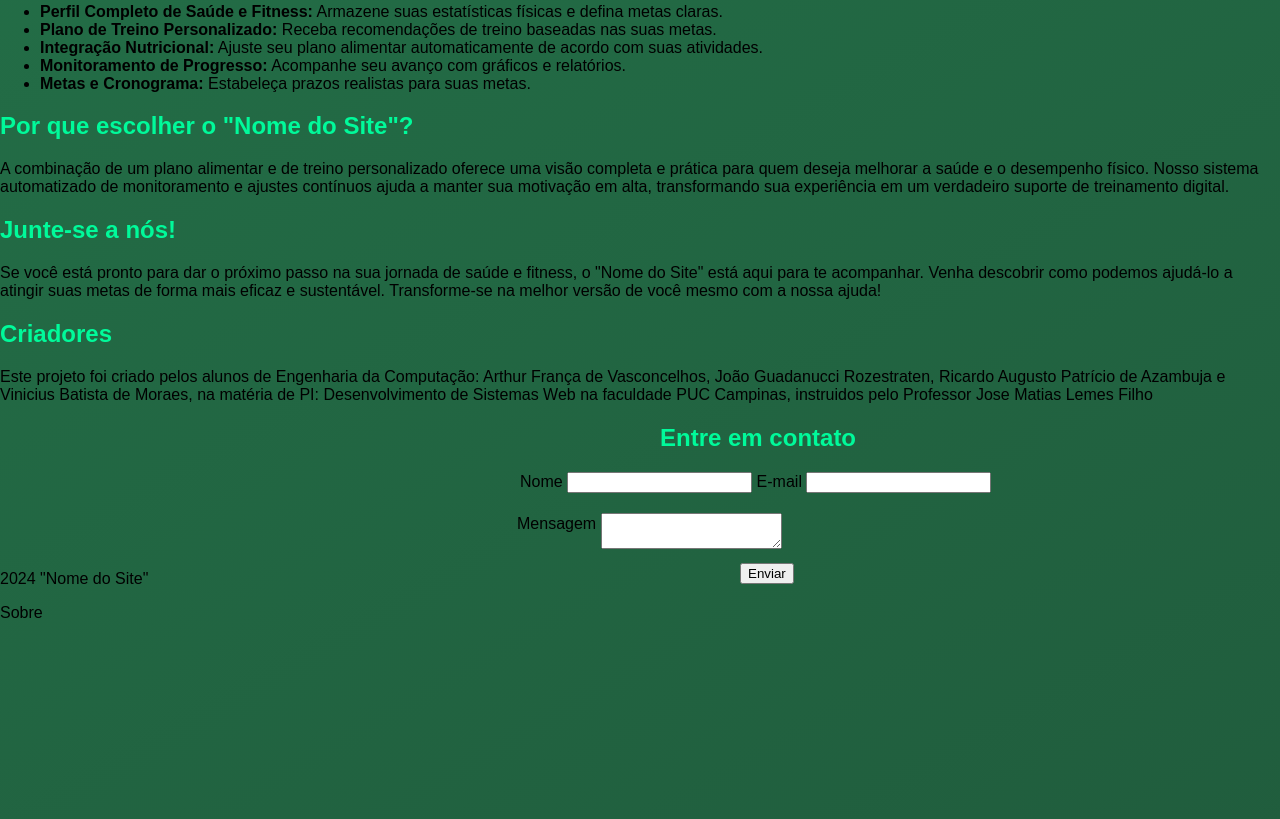
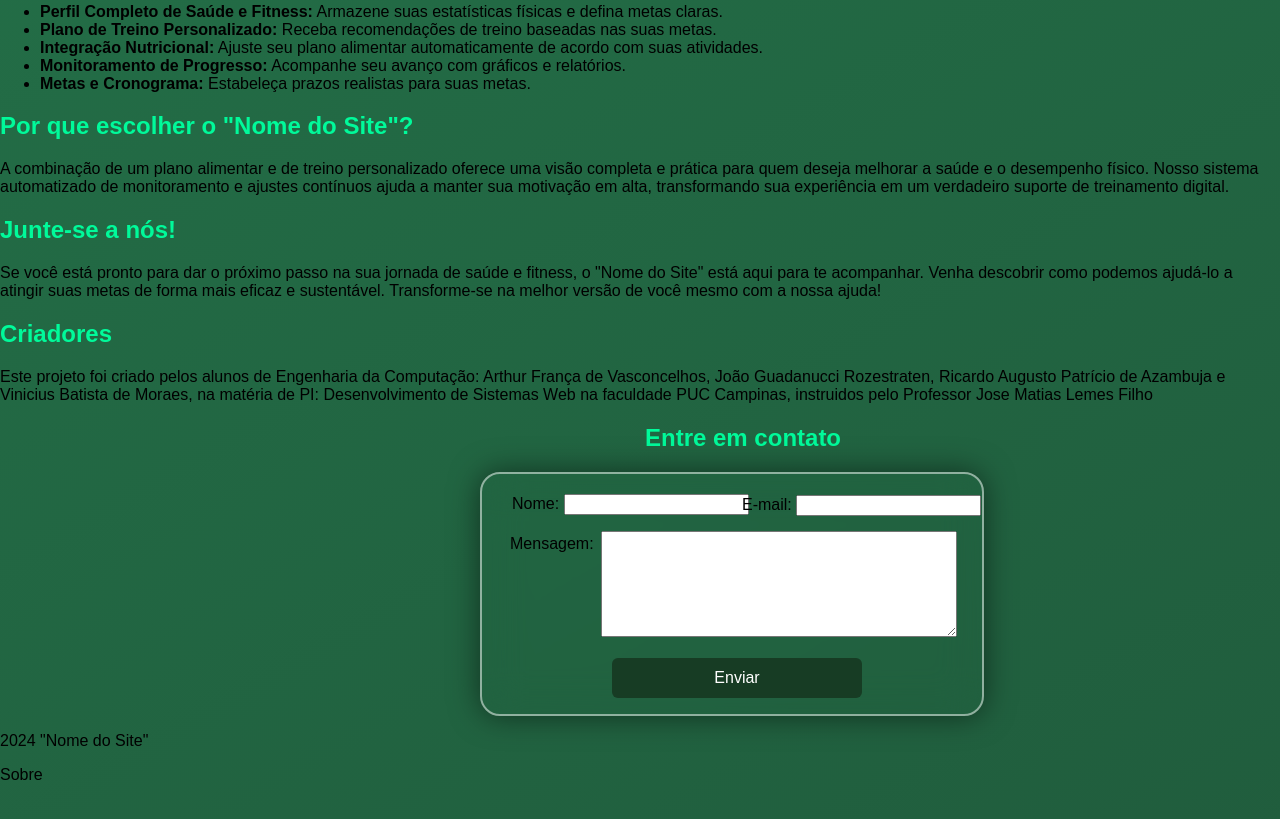
Before and after one commit to JoaoRozestraten/ProjetoIntegrador, a website: page public/sobre.html in a window 1280 px wide. Shown: the part 385-1204 px from the top of the page. Drawn offline with Linux system fonts and the light colour scheme.

Commit message:
Forms do Sobre Corrigido

```diff
--- a/public/sobre.css
+++ b/public/sobre.css
@@ -29,11 +29,18 @@ h2 {
 }
 #Text-Form {
     position: relative;
-    left: 660px;
+    left: 645px;
 }
 #contact-form {
     position: relative;
-    left: 520px;
+    width: 500px;
+    height: 240px;
+    background: transparent;
+    border: 2px solid rgba(255, 255, 255, .5);
+    border-radius: 20px;
+    backdrop-filter: blur(20px);
+    box-shadow: 0 0 30px rgba(0, 0, 0, .5);
+    left: 480px;
 }
 .Manda {
     position: relative;
@@ -41,10 +48,37 @@ h2 {
 }
 #message {
     position: relative;
+    top: 15px;
+    left: 34px;
+    height: 100px;
+    width: 70%;
+}
+#botao {
+    position: relative;
+    top: 32px;
+    left: 130px;
+    width: 50%;
+    height: 40px;
+    background: #173c24;
+    border: none;
+    outline: none;
+    border-radius: 6px;
+    cursor: pointer;
+    font-size: 1em;
+    color: #fff;
+    font-weight: 500;
+}
+#Mensagem {
+    position: relative;
+    left: 31px;
+    bottom: 73px;
+}
+.mail {
+    position: relative;
+    left: 260px;
+}
+.nomin {
+    position: relative;
+    left: 30px;
     top: 20px;
 }
-#buto {
-    position: relative;
-    top: 30px;
-    left: 220px;
-}
--- a/public/sobre.html
+++ b/public/sobre.html
@@ -43,18 +43,24 @@
         <p>Este projeto foi criado pelos alunos de Engenharia da Computação: Arthur França de Vasconcelhos, João Guadanucci Rozestraten, Ricardo Augusto Patrício de Azambuja e Vinicius Batista de Moraes, na matéria de PI: Desenvolvimento de Sistemas Web na faculdade PUC Campinas, instruidos pelo Professor Jose Matias Lemes Filho</p>
         <div class="form-container">
             <h2 id="Text-Form">Entre em contato</h2>
+
             <form id="contact-form" action="https://formspree.io/f/mwpkelnn" method="POST">
-              <label for="name">Nome</label>
+                <div class="nomin">
+                    <label for="name">Nome:</label>
                     <input type="text" id="name" name="name" required>
+                </div>
 
-              <label for="email">E-mail</label>
+                <div class="mail">
+                    <label for="email">E-mail:</label>
                     <input type="email" id="email" name="email" required>
+                </div>
+
                 <div class="Manda">
-              <label for="message">Mensagem</label>
+                    <label for="message" id="Mensagem">Mensagem:</label>
                     <textarea id="message" name="message" required></textarea>
                 </div>
 
-              <button type="submit" id="buto">Enviar</button>
+                <button type="submit" id="botao">Enviar</button>
             </form>
         </div>
     <footer>
```
Lines whose indentation alone changed are shown as unchanged.
